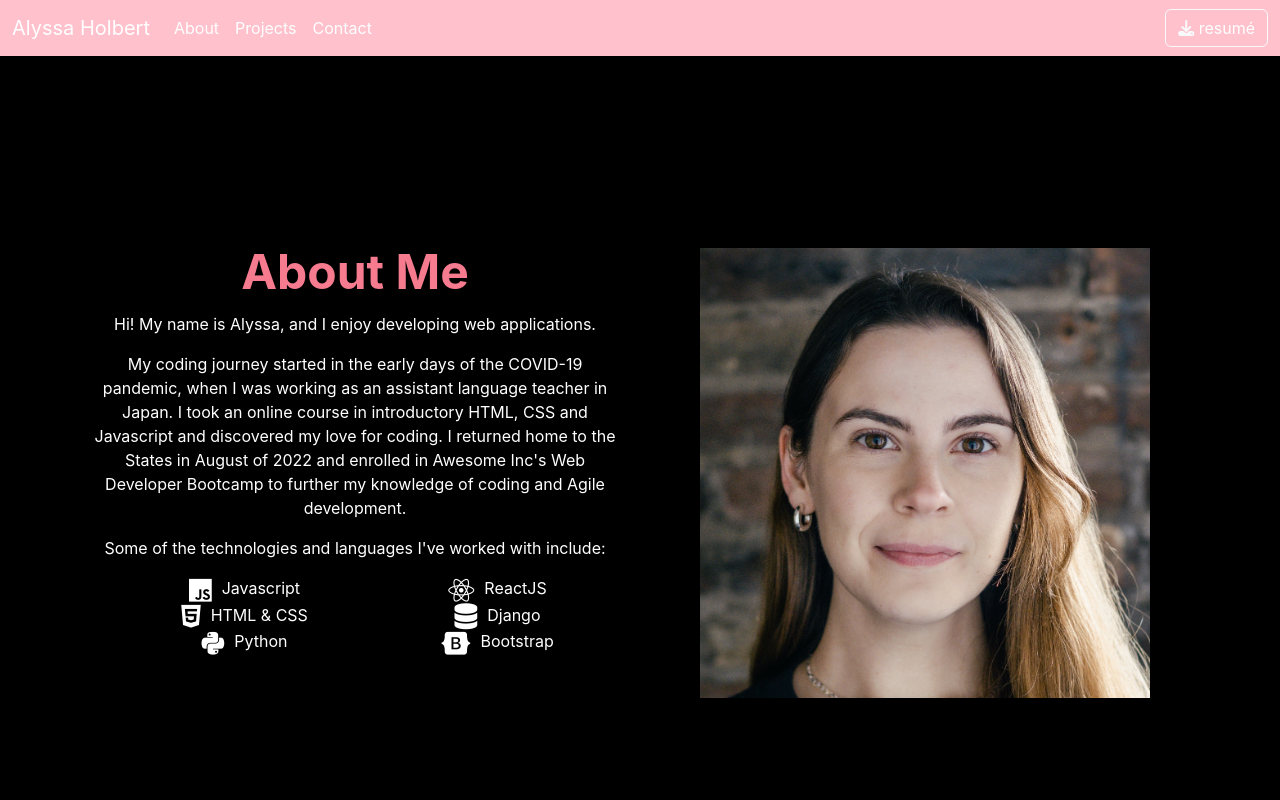
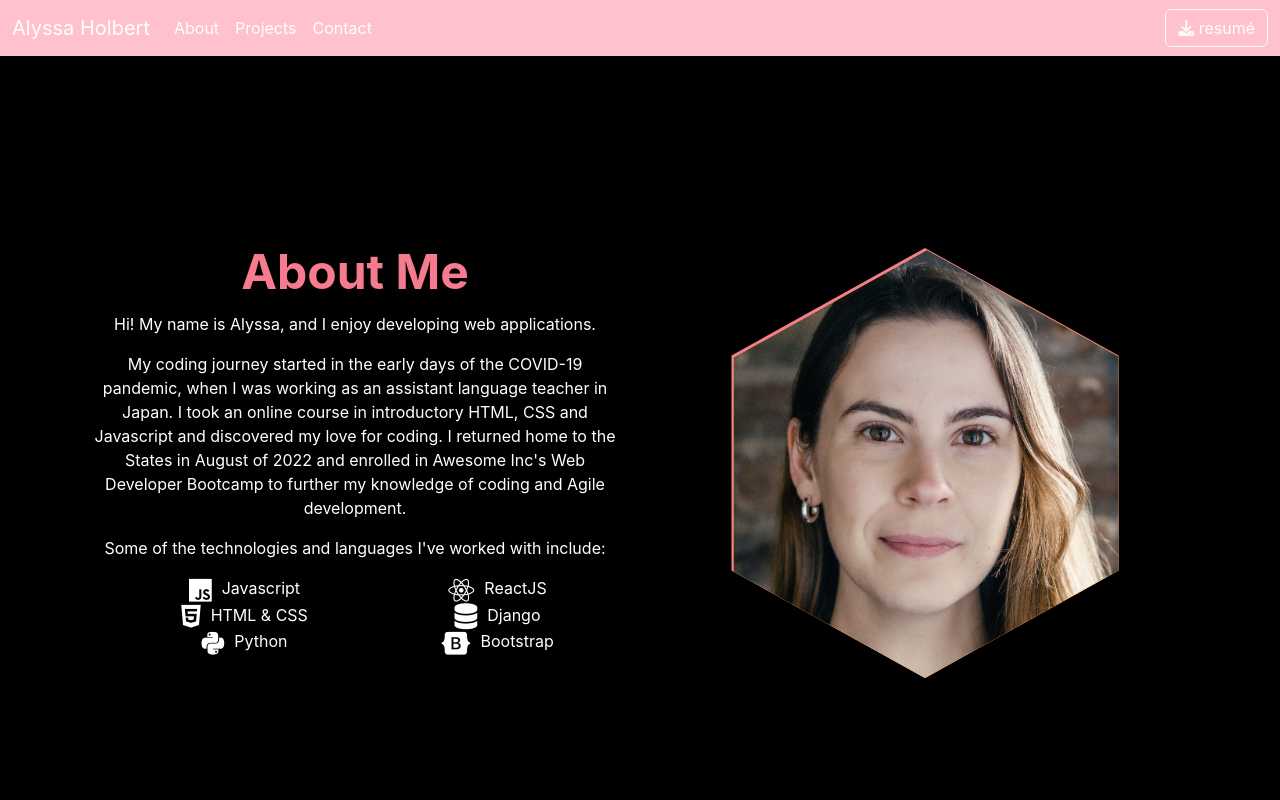
Before and after one commit to ah1096/developer-portfolio, a JavaScript app in the folder portfolio/: page / in a window 1280 px wide. Shown: the top 800 px of the page. Built offline with nearby package versions, Linux system fonts and the light colour scheme; the HTML template or start-up script is replaced by a standard one.

Commit message:
changed profile pic to hexagon

```diff
--- a/portfolio/src/AboutMe.js
+++ b/portfolio/src/AboutMe.js
@@ -19,17 +19,21 @@ export default function AboutMe(){
 
                 {/* <span className="hover-img"> */}
 
-
-
+                <div class="hex">
+                    <div class="hex-background">
                     <img id="profilephoto" className="d-block mx-lg-auto img-fluid"
                         loading="lazy"
                         alt="my profile photo from Awesome Inc"
                         src= {profilePic.imageUrl}
-                        style={{
-                            width: profilePic.imageWidth,
-                            height: profilePic.imageHeight
-                            }}
+                        // style={{
+                        //     width: profilePic.imageWidth,
+                        //     height: profilePic.imageHeight
+                        //     }}
                     ></img>
+                    </div>
+                </div>
+
+
                 {/* </span> */}
 
             </div>
--- a/portfolio/src/App.css
+++ b/portfolio/src/App.css
@@ -69,7 +69,7 @@
   height: 300px;
   max-width: 100%;
   object-fit: contain;
-  border-radius: 25px;
+
 }
 
 .bigproject {
@@ -183,7 +183,6 @@
   position: relative;
   text-align: center;
   width: 100%;
-  border-radius: 25px;
 }
 
 .hover-img * {
@@ -202,7 +201,6 @@
   transition: all 0.3s ease;
   opacity: .5;
   transform: scaleY(2);
-  border-radius: 25px;
 }
 
 .hover-img img {
@@ -248,3 +246,39 @@ a:active {
   text-decoration: none;
   color: #f67b8f
 }
+
+
+/* hexagon shape */
+
+.hex {
+  display: block;
+  margin: 0 auto;
+  position: relative;
+  width: 430px;
+  height: 430px;
+  background: #f67b8f;
+  box-sizing: border-box;
+  -webkit-clip-path: polygon(50% 0, 95% 25%, 95% 75%, 50% 100%, 5% 75%, 5% 25%);
+  -moz-clip-path: polygon(50% 0, 95% 25%, 95% 75%, 50% 100%, 5% 75%, 5% 25%);
+  /* clip path tool url: https://bennettfeely.com/clippy/ */
+}
+
+.hex-background {
+  position: absolute;
+  background-color: orange; /*color of the main-background*/
+  top: 2px; /* equal to border thickness */
+  left: 2px; /* equal to border thickness */
+  width: 430px; /* container height - (border thickness * 2) */
+  height: 430px; /* container height - (border thickness * 2) */
+  -webkit-clip-path: polygon(50% 0, 95% 25%, 95% 75%, 50% 100%, 5% 75%, 5% 25%);
+  -moz-clip-path: polygon(50% 0, 95% 25%, 95% 75%, 50% 100%, 5% 75%, 5% 25%);
+}
+
+.hex img {
+  position: absolute;
+  width: 100%;
+  height: 100%;
+  object-fit: cover;
+  -webkit-clip-path: polygon(50% 0, 95% 25%, 95% 75%, 50% 100%, 5% 75%, 5% 25%);
+  -moz-clip-path: polygon(50% 0, 95% 25%, 95% 75%, 50% 100%, 5% 75%, 5% 25%);
+}
```
